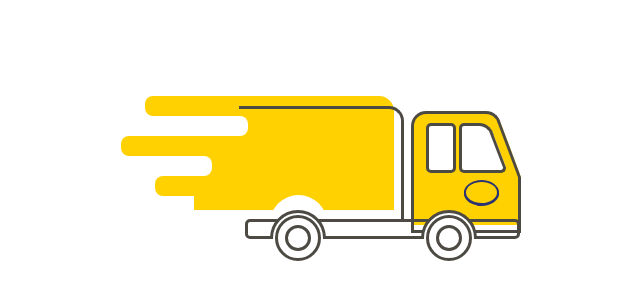
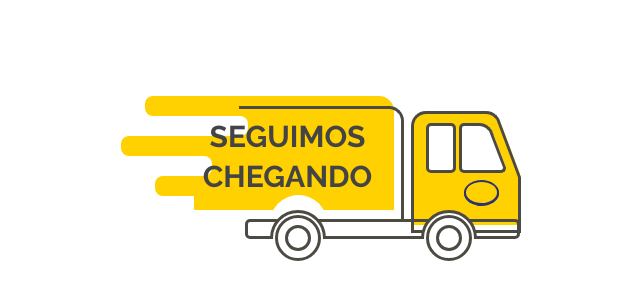
Before and after one commit to jeihcio/camion-meli-css, a plain HTML site: page index.html in a window 1280 px wide. Shown: the part 218-518 px from the top of the page, without its empty margins (286-926 px from the left). Drawn offline with Linux system fonts and the light colour scheme.

Commit message:
Adicionando o texto

```diff
--- a/css/truck.scss
+++ b/css/truck.scss
@@ -1,3 +1,4 @@
+@import url('https://fonts.googleapis.com/css2?family=Raleway:wght@700&display=swap');
 $backgrond-color-truck: #ffd100;
 $color-text: #444445;
 $color-line: #4c4a43;
@@ -20,6 +21,21 @@ $line-border: 3px;
                 height: 115px;
                 left: 7px;
                 display: flex;
+                >.text {
+                    position: absolute;
+                    color: $color-text;
+                    height: 75px;
+                    width: 175px;
+                    left: 50%;
+                    top: 50%;
+                    transform: translate(-50%, -50%);
+                    text-transform: uppercase;
+                    font-family: 'Raleway', sans-serif;
+                    text-align: center;
+                    font-size: 30px;
+                    line-height: 40px;
+                    margin-left: 30px;
+                }
                 >.left {
                     display: flex;
                     flex-direction: column;
--- a/index.html
+++ b/index.html
@@ -22,6 +22,9 @@
                             <div></div>
                             <div></div>
                             <div></div>
+                        </div>
+                        <div class="text">
+                            Seguimos<br/>Chegando
                         </div>
                         <div class="right"></div>
                     </div>
```
Also changed, not shown: css/truck.css, 1 other file.
